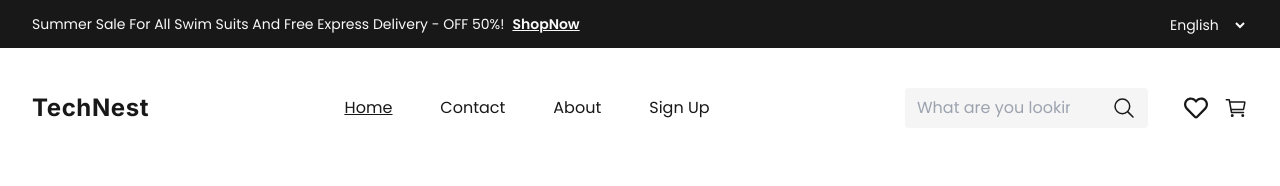
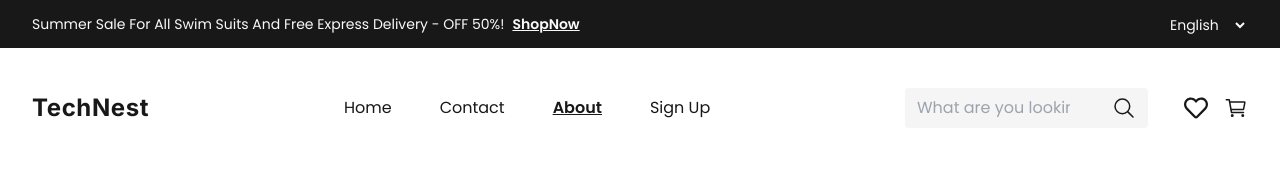
Before and after one commit to km-saifullah/tech-nest, a Next.js app in the folder client/: page /about in a window 1280 px wide. Shown: the top 186 px of the page. Built offline with nearby package versions, Linux system fonts and the light colour scheme.

Commit message:
navlink feature added

```diff
--- a/client/src/app/globals.css
+++ b/client/src/app/globals.css
@@ -7,7 +7,7 @@
 
 @layer components {
   .active {
-    @apply underline;
+    @apply underline transition-all duration-300 ease-linear font-semibold;
   }
   .btn {
     @apply bg-secondary py-4 px-12 rounded text-light font-poppins text-base leading-4 font-medium;
--- a/client/src/components/Navbar.jsx
+++ b/client/src/components/Navbar.jsx
@@ -1,7 +1,9 @@
+"use client";
 import Link from "next/link";
 import { IoSearchOutline } from "react-icons/io5";
 import { FaRegHeart } from "react-icons/fa";
 import { IoCartOutline } from "react-icons/io5";
+import NavLink from "./Navlink";
 
 const Navbar = () => {
   return (
@@ -15,17 +17,17 @@ const Navbar = () => {
           </div>
           <div>
             <ul className="flex items-center justify-center gap-x-12">
-              <li className="text-primary text-base font-poppins leading-6 active">
-                <Link href={"/"}>Home</Link>
+              <li className="text-primary text-base font-poppins leading-6">
+                <NavLink href="/">Home</NavLink>
               </li>
               <li className="text-primary text-base font-poppins leading-6">
-                <Link href={"/contact"}>Contact</Link>
+                <NavLink href="/contact">Contact</NavLink>
               </li>
               <li className="text-primary text-base font-poppins leading-6">
-                <Link href={"/about"}>About</Link>
+                <NavLink href="/about">About</NavLink>
               </li>
               <li className="text-primary text-base font-poppins leading-6">
-                <Link href={"/signup"}>Sign Up</Link>
+                <NavLink href={"/signup"}>Sign Up</NavLink>
               </li>
             </ul>
           </div>
--- /dev/null
+++ b/client/src/components/Navlink.jsx
@@ -0,0 +1,15 @@
+const { default: Link } = require("next/link");
+const { usePathname } = require("next/navigation");
+
+const NavLink = ({ href, children }) => {
+  const pathname = usePathname(); // Get the current path
+  const isActive = pathname === href; // Compare the current path with the link's href
+
+  return (
+    <Link href={href}>
+      <span className={isActive ? "active" : ""}>{children}</span>
+    </Link>
+  );
+};
+
+export default NavLink;
```
